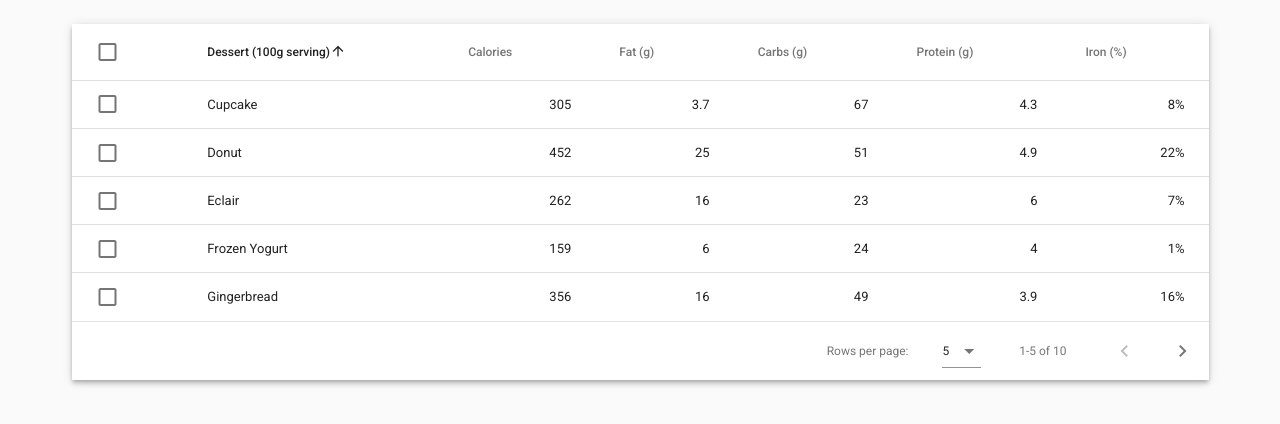
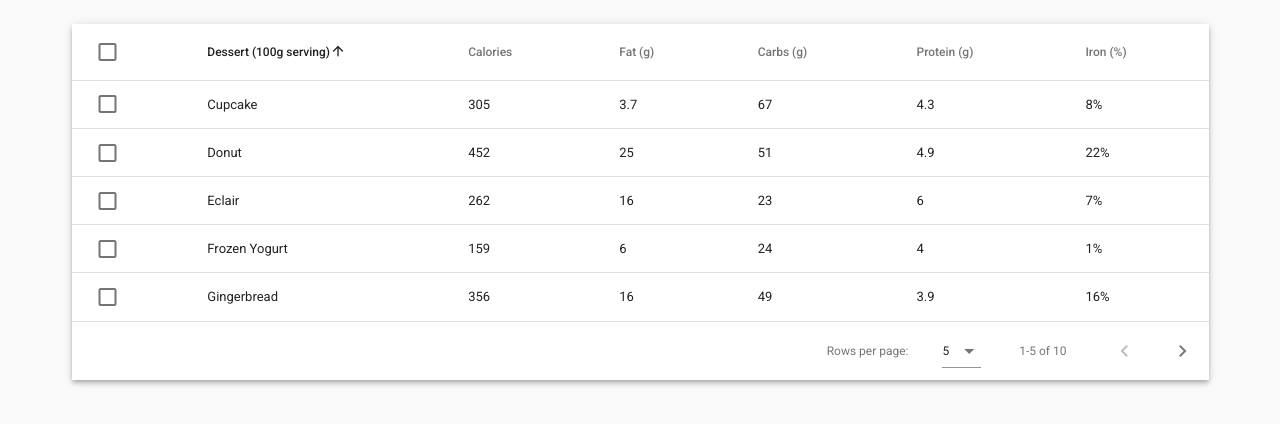
Before and after one commit to dheeraj0259/Vue-Express-App, a Vue app: page /vue-express/dashboard in a window 1280 px wide. Shown: the top 424 px of the page. Built offline with nearby package versions, Linux system fonts and the light colour scheme.

Commit message:
- made table columns to load based on headers - moved action, mutations to their seperate folder structure

```diff
--- a/src/components/Table.vue
+++ b/src/components/Table.vue
@@ -12,32 +12,20 @@
         <td>
           <v-checkbox :input-value="props.selected" primary hide-details></v-checkbox>
         </td>
-        <td>{{ props.item.name }}</td>
-        <td class="text-xs-right">{{ props.item.calories }}</td>
-        <td class="text-xs-right">{{ props.item.fat }}</td>
-        <td class="text-xs-right">{{ props.item.carbs }}</td>
-        <td class="text-xs-right">{{ props.item.protein }}</td>
-        <td class="text-xs-right">{{ props.item.iron }}</td>
+        <td v-for="header in headers" :key="header.name">{{ props.item[header.value] }}</td>
       </tr>
     </template>
   </v-data-table>
 </template>
 
 <script>
-import { tableItems } from "../constants/tableData"
+import { tableItems } from "../constants/tableData";
 export default {
   name: "table",
   data: () => ({
-    pagination: {
-      sortBy: "name"
-    },
     selected: [],
     headers: [
-      {
-        text: "Dessert (100g serving)",
-        align: "left",
-        value: "name"
-      },
+      { text: "Dessert (100g serving)", value: "name" },
       { text: "Calories", value: "calories" },
       { text: "Fat (g)", value: "fat" },
       { text: "Carbs (g)", value: "carbs" },
--- /dev/null
+++ b/src/store/actions/index.js
@@ -0,0 +1 @@
+// manage actions here
--- /dev/null
+++ b/src/store/mutations/index.js
@@ -0,0 +1 @@
+// manage mutations here
```
